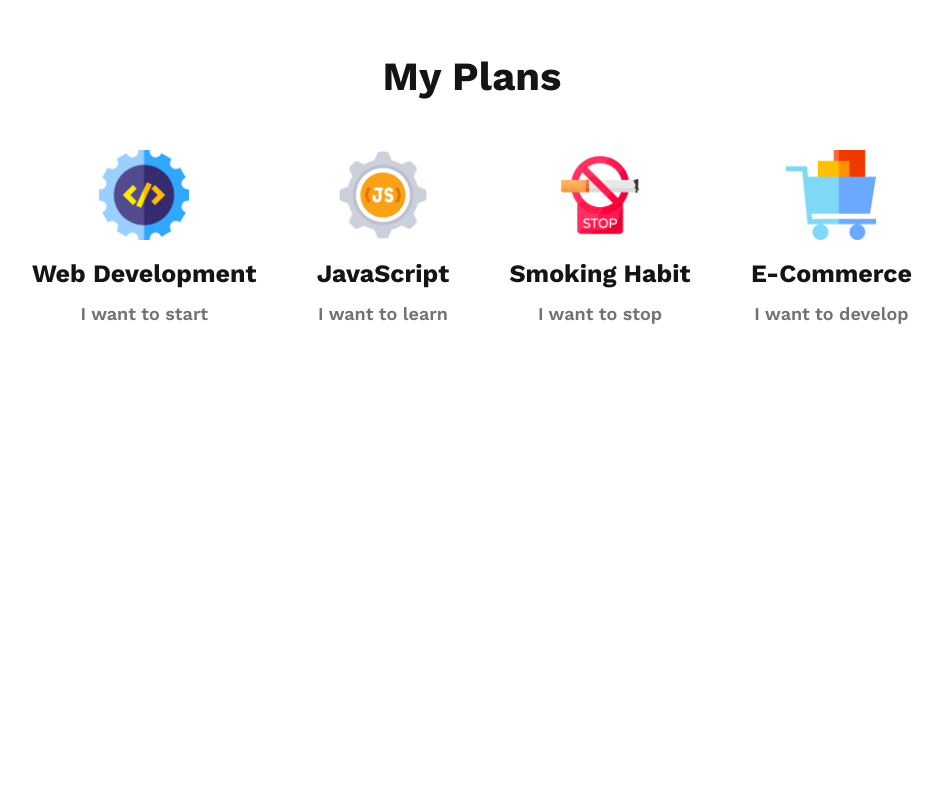
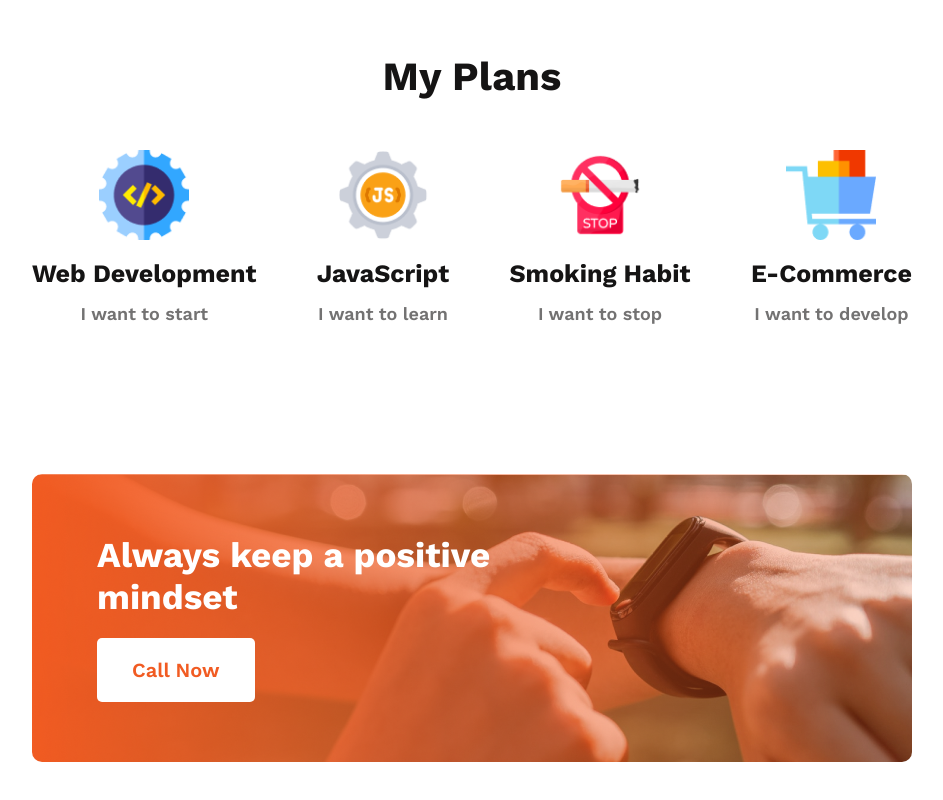
Before and after one commit to shihab01118/Concept-Project-2, a plain HTML site: page index.html in a window 1280 px wide. Shown: the part 1524-2324 px from the top of the page, without its empty margins (168-1111 px from the left). Before the commit the page ends 1948 px from the top, so only its background shows below. Drawn offline with nearby package versions, Linux system fonts and the light colour scheme.

Commit message:
plan section completed

```diff
--- a/index.html
+++ b/index.html
@@ -16,7 +16,7 @@
             <div class="banner-text">
                 <h3 class="banner-title">All Thinks Are <br> Possible If You <br> believe</h3>
                 <p class="banner-description">There are many variations of passages of Lorem Ipsum <br> available, but the majority have suffered alteration in some <br> form, by injected humour, or randomised words</p>
-                <button class="btn-banner">Contact Us</button>
+                <button class="btn-primary">Contact Us</button>
             </div>
         </section>
     </header>
@@ -64,6 +64,10 @@
                     <p class="plan-topic-text">I want to develop</p>
                 </div>
             </div>
+            <div class="plan-bottom">
+                <h2 class="plan-bottom-title">Always keep a positive <br>mindset</h2>
+                <button class="btn-secondary">Call Now</button>
+            </div>
         </section>
     </main>
     <footer></footer>
--- a/styles/style.css
+++ b/styles/style.css
@@ -36,7 +36,7 @@
     margin: 30px 0;
 }
 
-.btn-banner {
+.btn-primary {
     font-size: 20px;
     font-weight: 600;
     color: white;
@@ -100,7 +100,7 @@
 .plan-container {
     display: flex;
     justify-content: space-between;
-    margin: 50px 200px 100px;
+    margin: 50px 200px 150px;
     gap: 50px;
 }
 
@@ -125,3 +125,27 @@
     font-size: 18px;
     font-weight: 500;
 }
+
+.plan-bottom {
+    background: url('../images/gradient2.png'), url('../images/watch.png');
+    margin: 0 200px 120px;
+    padding: 60px 0 60px 65px;
+    border-radius: 10px;
+}
+
+.plan-bottom-title {
+    color: #FFF;
+    font-size: 35px;
+    font-weight: 700;
+    margin-bottom: 20px;
+}
+
+.btn-secondary {
+    border-radius: 5px;
+    background: #FFF;
+    color: #F15B22;
+    font-size: 20px;
+    font-weight: 600;
+    border: none;
+    padding: 20px 35px;
+}
```
